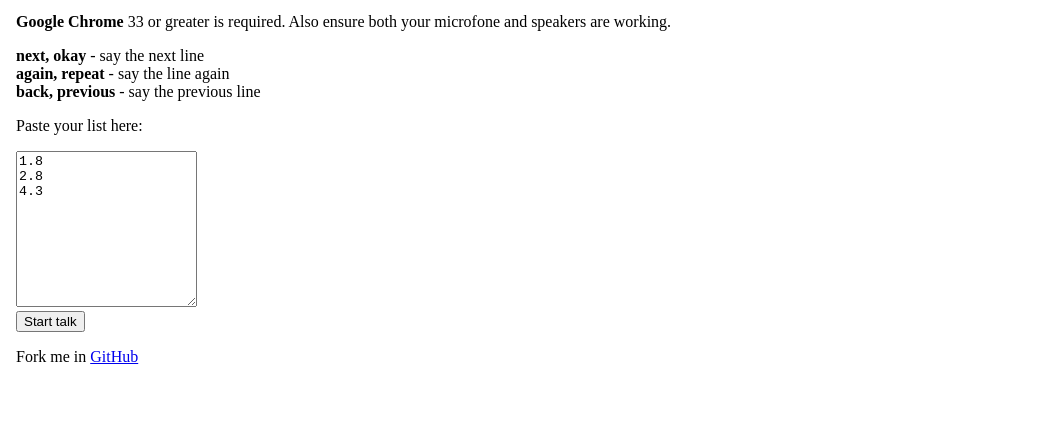
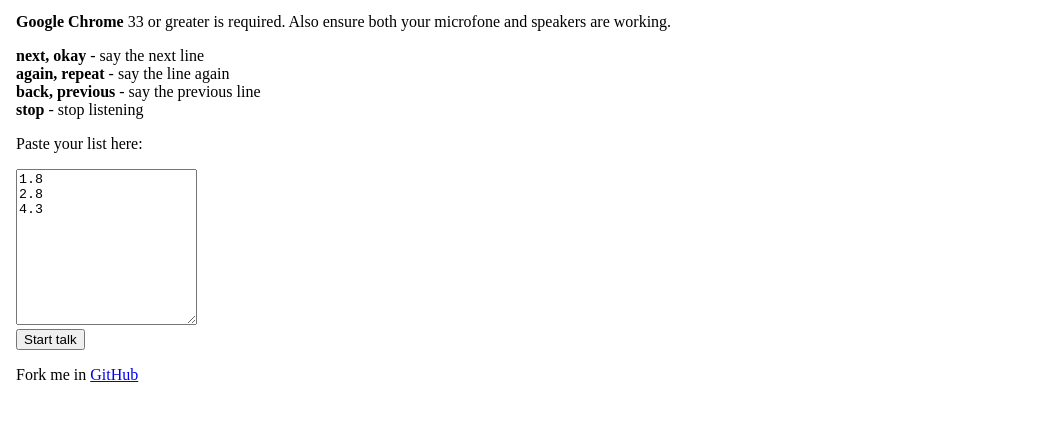
Before and after one commit to axelpale/listpal, a website: page index.html in a window 1280 px wide. Shown: the part 117-538 px from the top of the page, without its empty margins (0-1062 px from the left). Drawn offline with Linux system fonts and the light colour scheme.

Commit message:
Mention command 'stop'

```diff
--- a/index.html
+++ b/index.html
@@ -22,6 +22,7 @@
     <strong>next, okay</strong> - say the next line<br>
     <strong>again, repeat</strong> - say the line again<br>
     <strong>back, previous</strong> - say the previous line<br>
+    <strong>stop</strong> - stop listening
   </p>
 
   <p>
```
